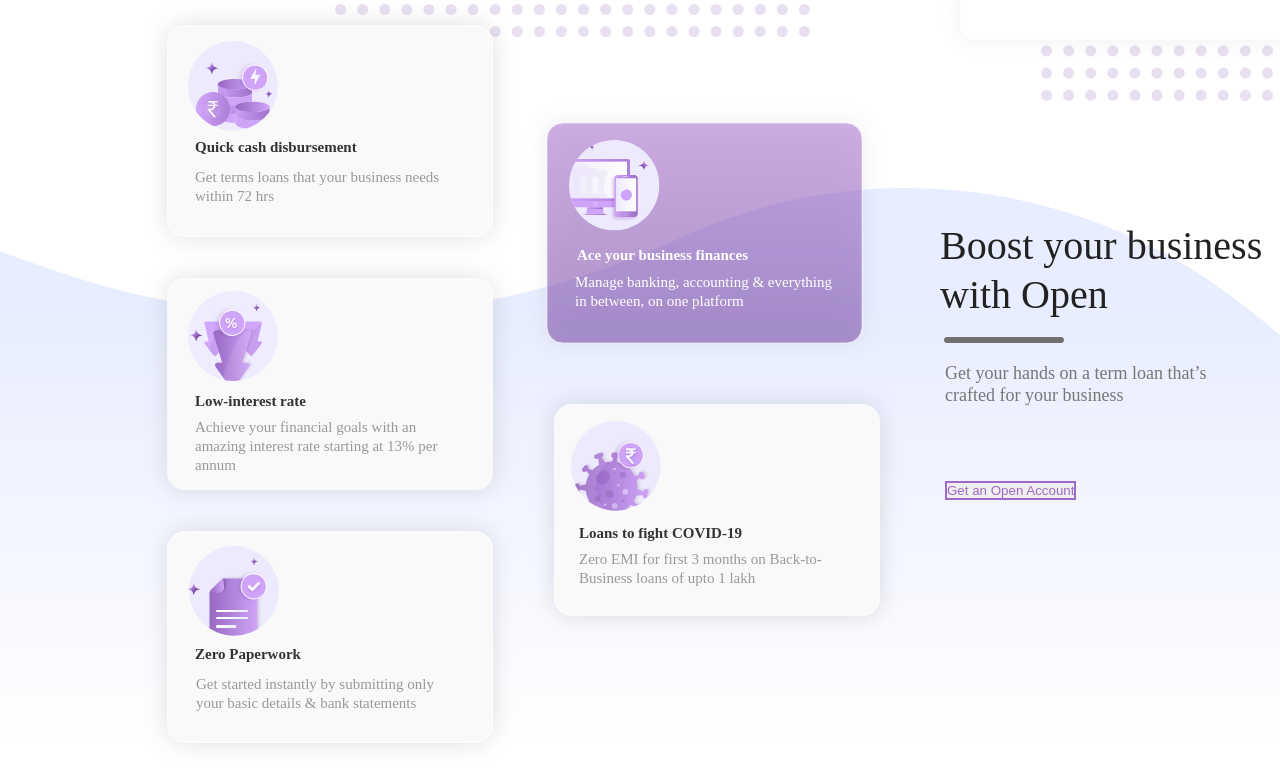
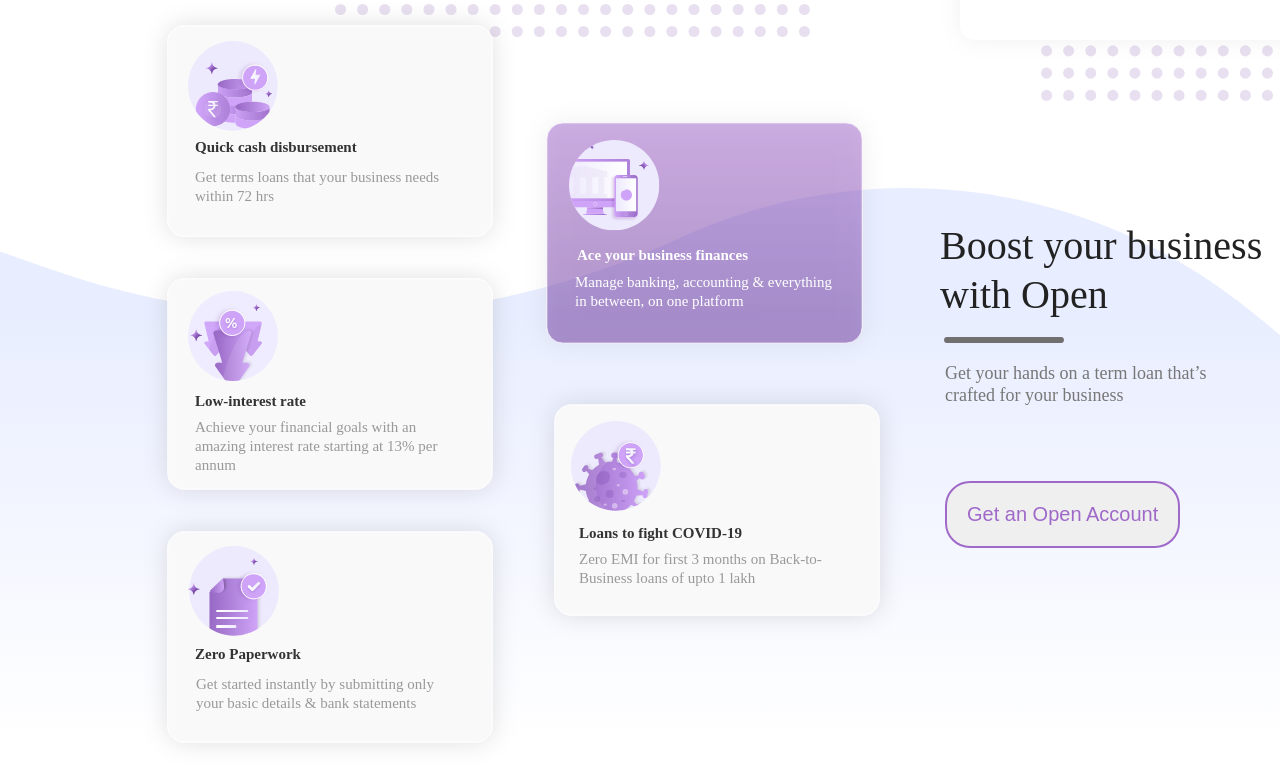
Before and after one commit to abichoudhury/OpenTechnologies, a plain HTML site: page index.html in a window 1280 px wide. Shown: the part 771-1555 px from the top of the page. Drawn offline with Linux system fonts and the light colour scheme.

Commit message:
Update style.css

```diff
--- a/style.css
+++ b/style.css
@@ -270,4 +270,8 @@
     position: absolute;
     color: #9F69C9;
     border: 2px solid #9F69C9;
+    padding: 20px;
+    border-radius: 25px;
+    font-size: 20px;
+    cursor: pointer;
 }
```
